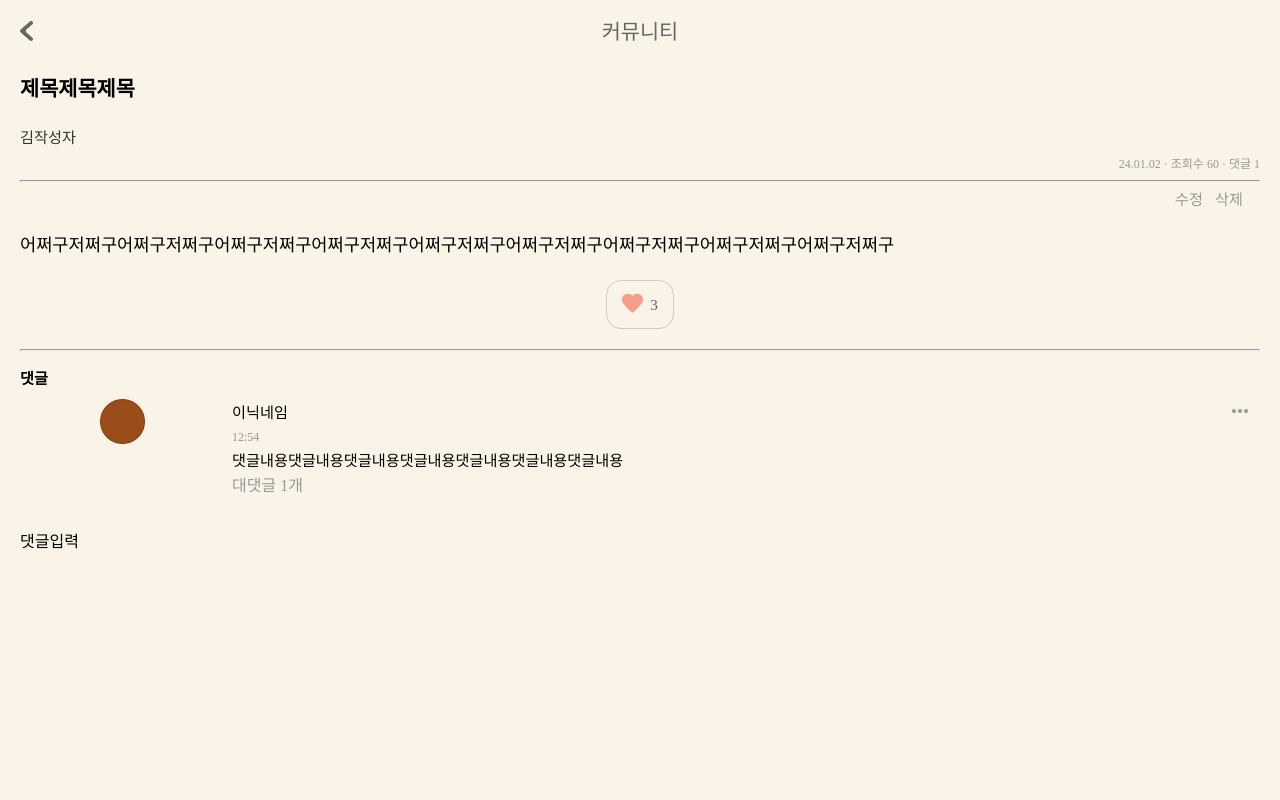
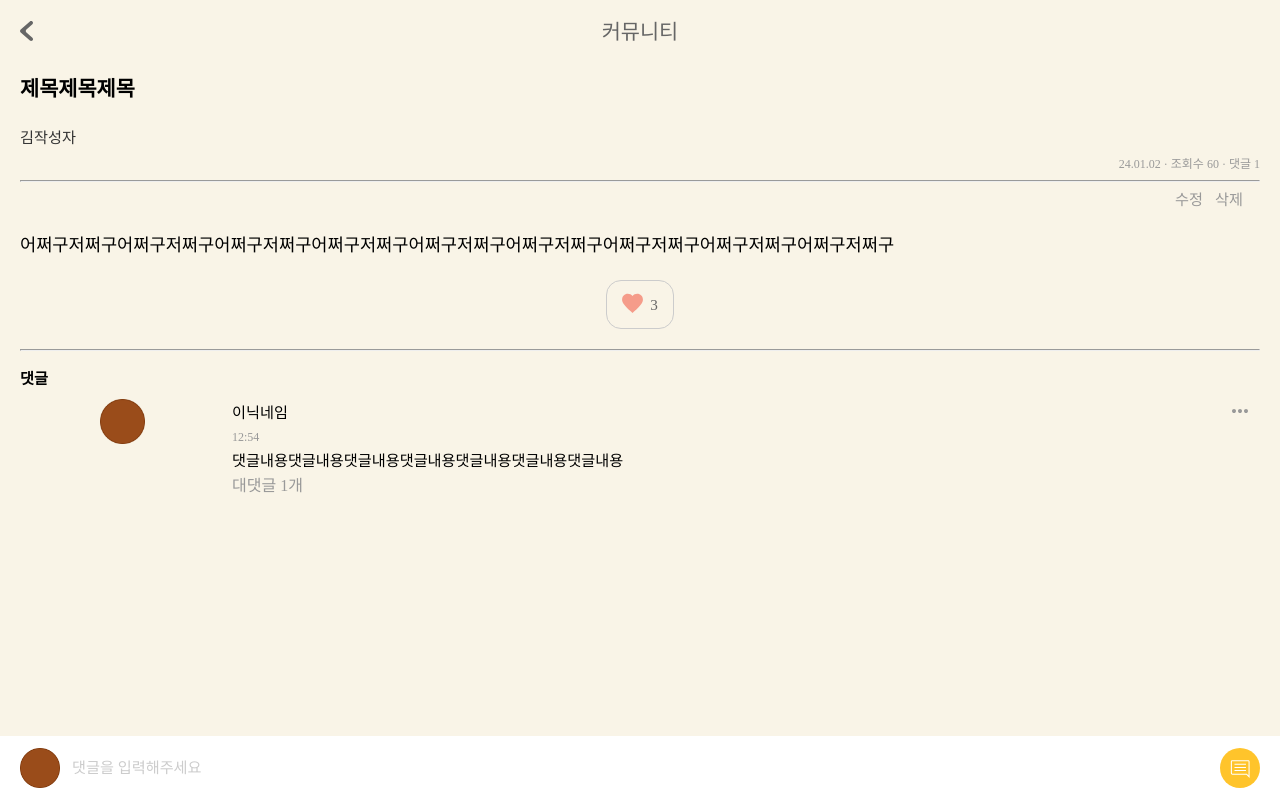
Before and after one commit to coffein-doctor/MST, a Next.js app in the folder mst/: page /community/1 in a window 1280 px wide. Built offline with nearby package versions, Linux system fonts and the light colour scheme; a web font is replaced by a local one.

Commit message:
[FEAT] 댓글하단 input 구현

```diff
--- a/mst/src/app/(mainpage)/community/[id]/page.tsx
+++ b/mst/src/app/(mainpage)/community/[id]/page.tsx
@@ -1,15 +1,15 @@
 "use client";
-import { FULLHEART } from "@/assets/icons";
+import { CHAT, FULLHEART } from "@/assets/icons";
 import CommentSet from "@/components/Community/Comment/CommentSet";
 import BasicTopBar from "@/components/common/TopBar/BasicTopBar";
-import { showNavBarState } from "@/recoil/atoms/showNavBarState";
 import { css } from "@emotion/react";
-import { useSetRecoilState } from "recoil";
+import BrownCircle from "../../../../assets/png/BrownCircle.png";
+import Image from "next/image";
+
 interface CommunityParams {
   params: { id: number };
 }
 export default function PostDetail({ params: { id } }: CommunityParams) {
-
   return (
     <div>
       <BasicTopBar content="커뮤니티" />
@@ -47,8 +47,13 @@ export default function PostDetail({ params: { id } }: CommunityParams) {
           <CommentSet />
         </div>
       </div>
+			<div css={emptyCommentCSS}/>
       {/* 댓글 입력창 */}
-      <div>댓글입력</div>
+      <div css={commentInputWrapperCSS}>
+        <Image src={BrownCircle} alt="프로필사진" css={profileImgCSS} />
+        <input css={amountInputContentCSS} placeholder="댓글을 입력해주세요" />
+        <button css={commentBtnWrapperCSS}>{CHAT}</button>
+      </div>
     </div>
   );
 }
@@ -130,3 +135,50 @@ const commentTitleCSS = css`
   font-size: var(--font-size-h5);
   margin-bottom: 13px;
 `;
+
+const commentInputWrapperCSS = css`
+  position: fixed;
+  bottom: 0;
+  left: 0;
+  width: 100%;
+  height: 64px;
+  background-color: var(--default-white-color);
+  display: flex;
+  justify-content: center;
+  align-items: center;
+  padding: 12px 20px;
+`;
+
+const profileImgCSS = css`
+  width: 40px;
+  height: 40px;
+  margin-right: 10px;
+`;
+
+const amountInputContentCSS = css`
+  flex: 1 0 auto;
+  border: none;
+  outline: none;
+  background-color: transparent;
+  font-size: var(--font-size-h5);
+  &::placeholder {
+    font-size: var(--font-size-h5);
+    color: var(--gray-color-4);
+  }
+`;
+
+const commentBtnWrapperCSS = css`
+  width: 40px;
+  height: 40px;
+  border-radius: 100%;
+  background-color: var(--default-yellow-color);
+  display: flex;
+  padding-top: 3px;
+  justify-content: center;
+  align-items: center;
+`;
+
+
+const emptyCommentCSS = css`
+  height: 64px;
+`;
--- a/mst/src/assets/icons.tsx
+++ b/mst/src/assets/icons.tsx
@@ -265,18 +265,17 @@ export const THREEDOT = (
   </svg>
 );
 
-
 export const CHAT = (
   <svg
-    width="24"
-    height="24"
-    viewBox="0 0 24 24"
+    width="26"
+    height="25"
+    viewBox="0 0 26 25"
     fill="none"
     xmlns="http://www.w3.org/2000/svg"
   >
     <path
-      d="M6 14C5.45 14 4.97917 13.8042 4.5875 13.4125C4.19583 13.0208 4 12.55 4 12C4 11.45 4.19583 10.9792 4.5875 10.5875C4.97917 10.1958 5.45 10 6 10C6.55 10 7.02083 10.1958 7.4125 10.5875C7.80417 10.9792 8 11.45 8 12C8 12.55 7.80417 13.0208 7.4125 13.4125C7.02083 13.8042 6.55 14 6 14ZM12 14C11.45 14 10.9792 13.8042 10.5875 13.4125C10.1958 13.0208 10 12.55 10 12C10 11.45 10.1958 10.9792 10.5875 10.5875C10.9792 10.1958 11.45 10 12 10C12.55 10 13.0208 10.1958 13.4125 10.5875C13.8042 10.9792 14 11.45 14 12C14 12.55 13.8042 13.0208 13.4125 13.4125C13.0208 13.8042 12.55 14 12 14ZM18 14C17.45 14 16.9792 13.8042 16.5875 13.4125C16.1958 13.0208 16 12.55 16 12C16 11.45 16.1958 10.9792 16.5875 10.5875C16.9792 10.1958 17.45 10 18 10C18.55 10 19.0208 10.1958 19.4125 10.5875C19.8042 10.9792 20 11.45 20 12C20 12.55 19.8042 13.0208 19.4125 13.4125C19.0208 13.8042 18.55 14 18 14Z"
-      fill="#999999"
+      d="M7.48763 14.0625H18.946V13.0208H7.48763V14.0625ZM7.48763 10.9375H18.946V9.89583H7.48763V10.9375ZM7.48763 7.8125H18.946V6.77083H7.48763V7.8125ZM22.5918 20.9135L19.3867 17.7083H5.52448C5.04505 17.7083 4.64475 17.5477 4.32357 17.2266C4.00239 16.9054 3.8418 16.5051 3.8418 16.0257V4.80768C3.8418 4.32825 4.00239 3.92795 4.32357 3.60677C4.64475 3.28559 5.04505 3.125 5.52448 3.125H20.9091C21.3885 3.125 21.7888 3.28559 22.11 3.60677C22.4312 3.92795 22.5918 4.32825 22.5918 4.80768V20.9135ZM5.52448 16.6667H19.8314L21.5501 18.3794V4.80768C21.5501 4.64744 21.4834 4.50054 21.3498 4.36698C21.2163 4.23344 21.0694 4.16667 20.9091 4.16667H5.52448C5.36424 4.16667 5.21734 4.23344 5.08378 4.36698C4.95023 4.50054 4.88346 4.64744 4.88346 4.80768V16.0257C4.88346 16.1859 4.95023 16.3328 5.08378 16.4664C5.21734 16.5999 5.36424 16.6667 5.52448 16.6667Z"
+      fill="white"
     />
   </svg>
 );
```
